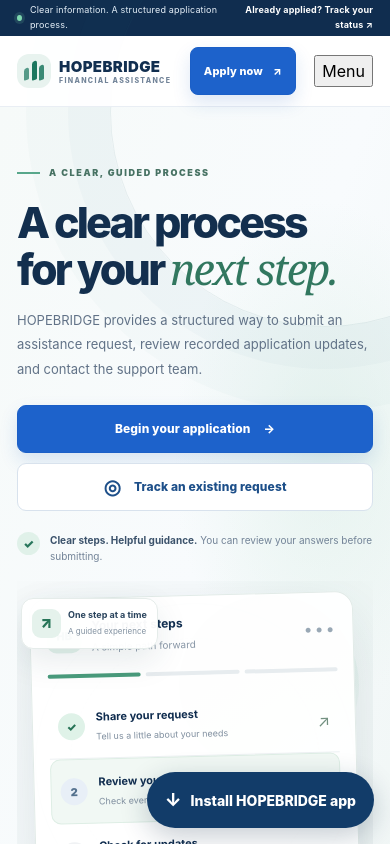
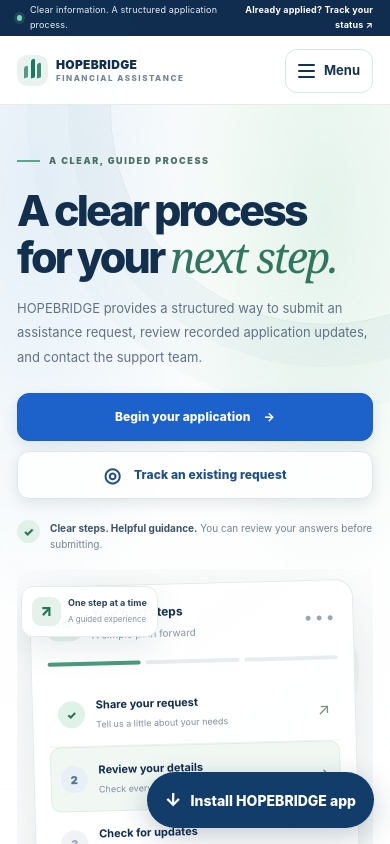
Before and after one commit to agentsarahmitchell56-code/USHopeBridge, a Next.js app: page / in a window 390 px wide. Shown: the top 844 px of the page. Built offline with nearby package versions, Linux system fonts and the light colour scheme.

Commit message:
Upgrade HOPEBRIDGE with modern responsive and accessible design refinements

```diff
--- a/app/globals.css
+++ b/app/globals.css
@@ -927,3 +927,177 @@
   .messenger-shell { border-radius:0; }
   .hb-global-footer-inner { align-items:flex-start; }
 }
+
+
+/* 2026 refinement: calm surfaces, responsive navigation, and stronger interaction states */
+:root {
+  --hb-focus-ring: 0 0 0 4px rgba(38, 116, 86, .17);
+  --hb-ease: cubic-bezier(.2, .7, .2, 1);
+}
+html { scroll-padding-top: 96px; }
+.hb-header {
+  position: sticky;
+  top: 0;
+  z-index: 30;
+  background: rgba(255,255,255,.88);
+  border-bottom: 1px solid rgba(223,232,233,.82);
+  -webkit-backdrop-filter: saturate(160%) blur(18px);
+  backdrop-filter: saturate(160%) blur(18px);
+}
+.hb-nav { min-height: 76px; }
+.hb-brand { border-radius: 12px; }
+.hb-brand:focus-visible, .hb-nav-links a:focus-visible, .hb-button:focus-visible {
+  outline: 3px solid rgba(38,116,86,.42);
+  outline-offset: 4px;
+}
+.hb-nav-links a {
+  position: relative;
+  padding: 10px 0;
+  color: #526779;
+  font-weight: 650;
+  transition: color .18s var(--hb-ease);
+}
+.hb-nav-links a::after {
+  content: "";
+  position: absolute;
+  left: 0;
+  right: 100%;
+  bottom: 3px;
+  height: 2px;
+  border-radius: 3px;
+  background: #267456;
+  transition: right .2s var(--hb-ease);
+}
+.hb-nav-links a:hover { color: #123453; }
+.hb-nav-links a:hover::after { right: 0; }
+.hb-button {
+  min-height: 48px;
+  border-radius: 12px;
+  box-shadow: 0 5px 14px rgba(18,52,83,.10);
+  transition: transform .18s var(--hb-ease), box-shadow .18s var(--hb-ease), background .18s var(--hb-ease);
+}
+.hb-button:hover { transform: translateY(-2px); box-shadow: 0 10px 24px rgba(18,52,83,.14); }
+.hb-button:active { transform: translateY(0); }
+.hb-button-light { border: 1px solid #dce6e6; background: rgba(255,255,255,.82); }
+.hb-hero {
+  background:
+    radial-gradient(ellipse at 83% 13%, rgba(213,237,224,.62), transparent 34%),
+    radial-gradient(ellipse at 8% 10%, rgba(222,235,247,.75), transparent 38%),
+    linear-gradient(180deg,#fbfdfc 0%,#fff 100%);
+}
+.hb-hero h1 { text-wrap: balance; }
+.hb-hero-lead, .hb-section-heading p, .hb-services-heading > p { text-wrap: pretty; }
+.hb-art-card-main, .hb-step-card, .hb-service-card {
+  transition: transform .22s var(--hb-ease), box-shadow .22s var(--hb-ease), border-color .22s var(--hb-ease);
+}
+.hb-step-card:hover, .hb-service-card:hover {
+  transform: translateY(-4px);
+  box-shadow: 0 18px 40px rgba(18,52,83,.085);
+  border-color: #cbded5;
+}
+.hb-assurance { border-top: 1px solid #edf2f1; border-bottom: 1px solid #edf2f1; }
+.hb-disclosure { border-top: 1px solid #e7eee9; }
+.hb-home a, body > footer a { text-underline-offset: 4px; }
+.hb-mobile-menu { display: none; position: relative; }
+.hb-mobile-menu-toggle {
+  min-width: 74px;
+  min-height: 44px;
+  display: inline-flex;
+  align-items: center;
+  justify-content: center;
+  gap: 9px;
+  padding: 8px 12px;
+  border: 1px solid #dbe6e1;
+  border-radius: 12px;
+  background: #fff;
+  color: #123453;
+  font-size: 13px;
+  font-weight: 750;
+  cursor: pointer;
+}
+.hb-mobile-menu-toggle:hover { background: #f4f8f5; }
+.hb-menu-icon { display: grid; gap: 4px; width: 17px; }
+.hb-menu-icon > span { display: block; height: 2px; width: 17px; border-radius: 4px; background: currentColor; transition: transform .18s ease, opacity .18s ease; }
+.hb-menu-icon-open > span:first-child { transform: translateY(6px) rotate(45deg); }
+.hb-menu-icon-open > span:nth-child(2) { opacity: 0; }
+.hb-menu-icon-open > span:last-child { transform: translateY(-6px) rotate(-45deg); }
+.hb-mobile-menu-panel {
+  position: absolute;
+  top: calc(100% + 12px);
+  right: 0;
+  z-index: 40;
+  width: min(340px, calc(100vw - 28px));
+  padding: 12px;
+  display: grid;
+  gap: 4px;
+  border: 1px solid #e0e9e4;
+  border-radius: 18px;
+  background: rgba(255,255,255,.98);
+  box-shadow: 0 22px 60px rgba(18,52,83,.18);
+  animation: hb-menu-in .18s var(--hb-ease) both;
+}
+.hb-mobile-menu-panel > a {
+  display: flex;
+  align-items: center;
+  justify-content: space-between;
+  min-height: 45px;
+  padding: 10px 12px;
+  border-radius: 10px;
+  color: #344e60;
+  font-size: 14px;
+  font-weight: 650;
+}
+.hb-mobile-menu-panel > a:hover { background: #f2f7f4; color: #174d39; }
+.hb-mobile-menu-panel > .hb-mobile-menu-primary {
+  min-height: 48px;
+  margin-bottom: 5px;
+  padding: 12px 14px;
+  background: #123453;
+  color: white;
+}
+.hb-mobile-menu-panel > .hb-mobile-menu-primary:hover { background: #1d4a6e; color: white; }
+.hb-mobile-menu-note {
+  margin-top: 6px;
+  padding: 12px;
+  border-top: 1px solid #edf1ef;
+  color: #718293;
+  font-size: 11px;
+  line-height: 1.6;
+}
+@keyframes hb-menu-in {
+  from { opacity: 0; transform: translateY(-5px) scale(.99); }
+  to { opacity: 1; transform: translateY(0) scale(1); }
+}
+.field input, .field select, .field textarea,
+.status-search-form input, .messenger-composer input {
+  min-height: 46px;
+}
+button, input, select, textarea { accent-color: #267456; }
+button:focus-visible, input:focus-visible, select:focus-visible, textarea:focus-visible {
+  outline: 3px solid rgba(38,116,86,.38);
+  outline-offset: 2px;
+}
+::placeholder { color: #8a9aa6; opacity: 1; }
+@media (min-width: 981px) {
+  .hb-nav-links { gap: clamp(16px, 2vw, 28px); }
+}
+@media (max-width: 980px) {
+  .hb-mobile-menu { display: block; }
+  .hb-home .hb-nav-links { display: none; }
+  .hb-home .hb-nav { gap: 12px; }
+  .hb-home .hb-nav-actions .hb-login-link { display: none; }
+  .hb-home .hb-nav-actions { margin-left: auto; }
+}
+@media (max-width: 480px) {
+  .hb-nav { min-height: 68px; }
+  .hb-home .hb-brand-mark { width: 31px; height: 31px; border-radius: 10px; }
+  .hb-home .hb-brand-copy { font-size: 12px; }
+  .hb-home .hb-brand-copy small { font-size: 8px; }
+  .hb-home .hb-nav-actions .hb-button-small { display: none; }
+  .hb-mobile-menu-panel { right: -2px; }
+  .hb-home .hb-hero { padding-top: 38px; }
+}
+@media (prefers-reduced-motion: reduce) {
+  .hb-mobile-menu-panel { animation: none; }
+  .hb-home .hb-button, .hb-home .hb-step-card, .hb-home .hb-service-card { transition: none; }
+}
```
